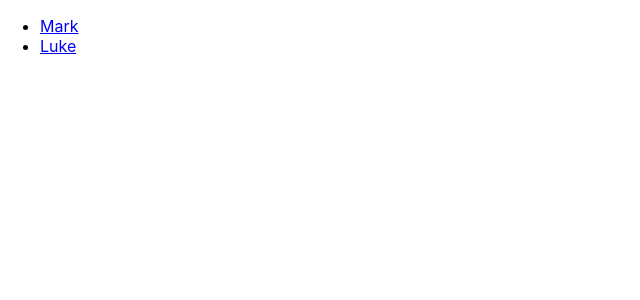
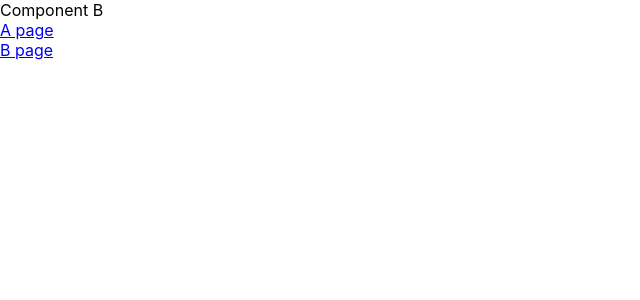
Before and after one commit to ShornJacob/route-stuff, a React (Create React App) app: page /b in a window 1280 px wide. Shown: the top 300 px of the page, without its empty margins (0-640 px from the left). Built offline with nearby package versions, Linux system fonts and the light colour scheme.

Commit message:
MAde ROutes for testing

```diff
--- /dev/null
+++ b/src/A.js
@@ -0,0 +1,9 @@
+import React from 'react'
+
+export default function A() {
+  return (
+    <div>
+      Compnent A
+    </div>
+  )
+}
--- a/src/App.js
+++ b/src/App.js
@@ -1,20 +1,29 @@
 import React from 'react';
 //import { Switch, Route } from 'react-router'
 //import { Link } from 'react-router-dom'
-import './App.css';
-import SideBar from './SideBar'
-import {BrowserRouter} from 'react-router-dom'
+import Routes from './Routes'
+
+
+
+//https://reacttraining.com/react-router/web/guides/testing
+// export default function App() {
+
+//     const users = [{path : 'user1', name : 'Mark'} ,{path : 'user3', name : 'Luke'}]
+//   return (
+//     <div>
+//         <BrowserRouter>
+//       <SideBar users={users} />
+//       </BrowserRouter>
+//     </div>
+//   )
+// }
 
 
 
 export default function App() {
-
-    const users = [{path : 'user1', name : 'Mark'} ,{path : 'user3', name : 'Luke'}]
   return (
     <div>
-        <BrowserRouter>
-      <SideBar users={users} />
-      </BrowserRouter>
+      <Routes/>
     </div>
   )
 }
--- /dev/null
+++ b/src/B.js
@@ -0,0 +1,9 @@
+import React from 'react'
+
+export default function B() {
+  return (
+    <div>
+       Component B
+    </div>
+  )
+}
--- /dev/null
+++ b/src/NoMatch.js
@@ -0,0 +1,11 @@
+import React from 'react'
+import { Link } from 'react-router-dom'
+
+export default function NoMatch() {
+  return (
+    <div>
+     <Link to="/a" >A page</Link><br/>
+     <Link to="/b" >B page</Link><br/>
+    </div>
+  )
+}
--- /dev/null
+++ b/src/Routes.js
@@ -0,0 +1,16 @@
+import React from 'react'
+import A from './A'
+import B from './B'
+import NoMatch from './NoMatch'
+import {BrowserRouter as Router, Route} from 'react-router-dom'
+
+
+export default () => (
+    <Router>
+    <Route exact path="/a" component={A}/>
+    <Route exact path="/b" component={B}/>
+
+    {/* always matched . malways displayed */}
+    <Route component={NoMatch} />
+</Router>
+)
--- a/src/SideBar.js
+++ b/src/SideBar.js
@@ -2,12 +2,14 @@ import React from 'react'
 import { Link } from 'react-router-dom'
 
 //https://reacttraining.com/react-router/web/guides/testing
+//It is not clear what the official document is mentioning
+//so https://techdoma.in/testing-routes-react-router-dom-in-react-using-jest-1/
 export default function SideBar({users}) {
   return (
     <div>
 
           <ul>
-              {/* map returns an from another array */}
+              {/* map returns an array from another array */}
               {users.map( user => (
                   <li>
                       <Link to={user.path}>{user.name}</Link>
```
